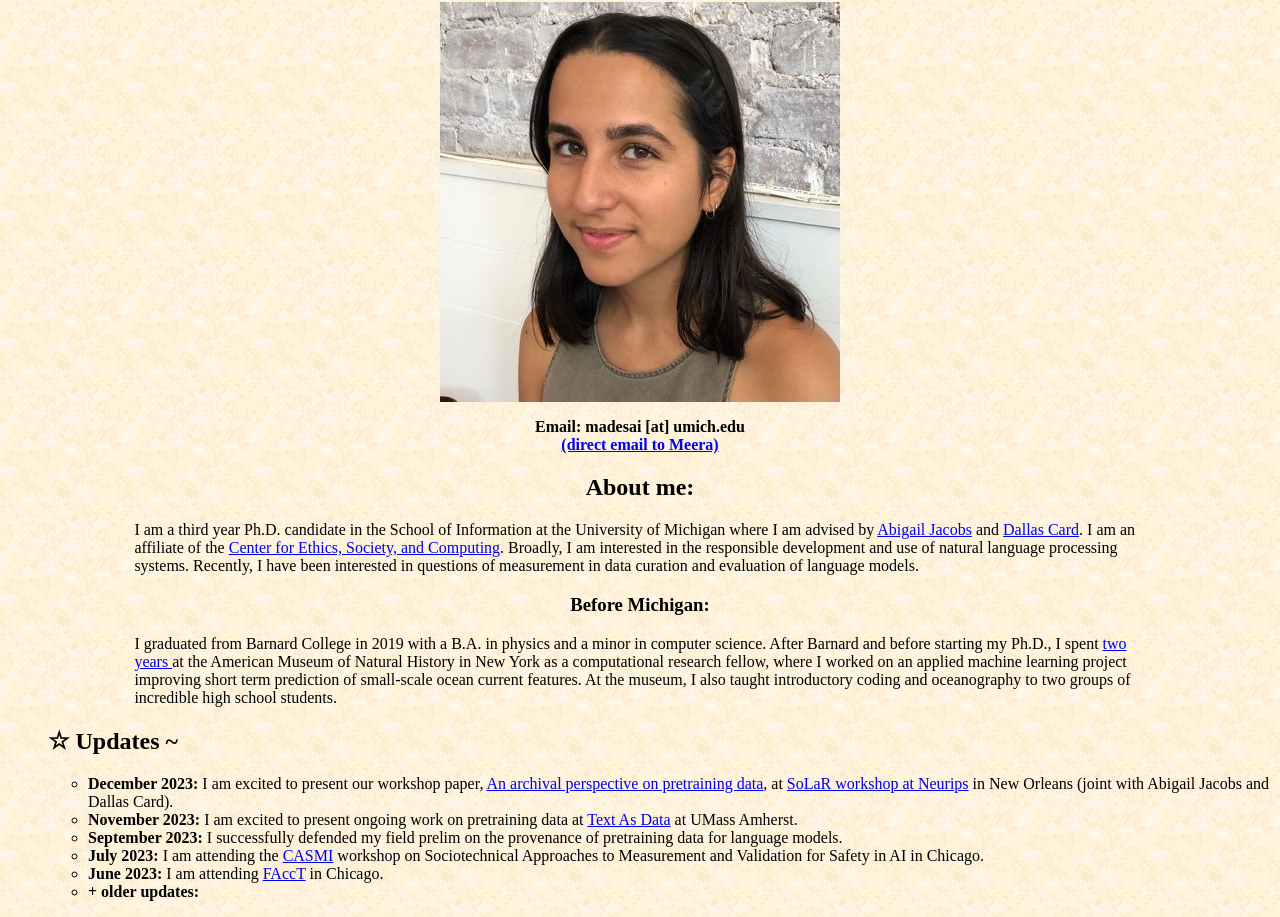
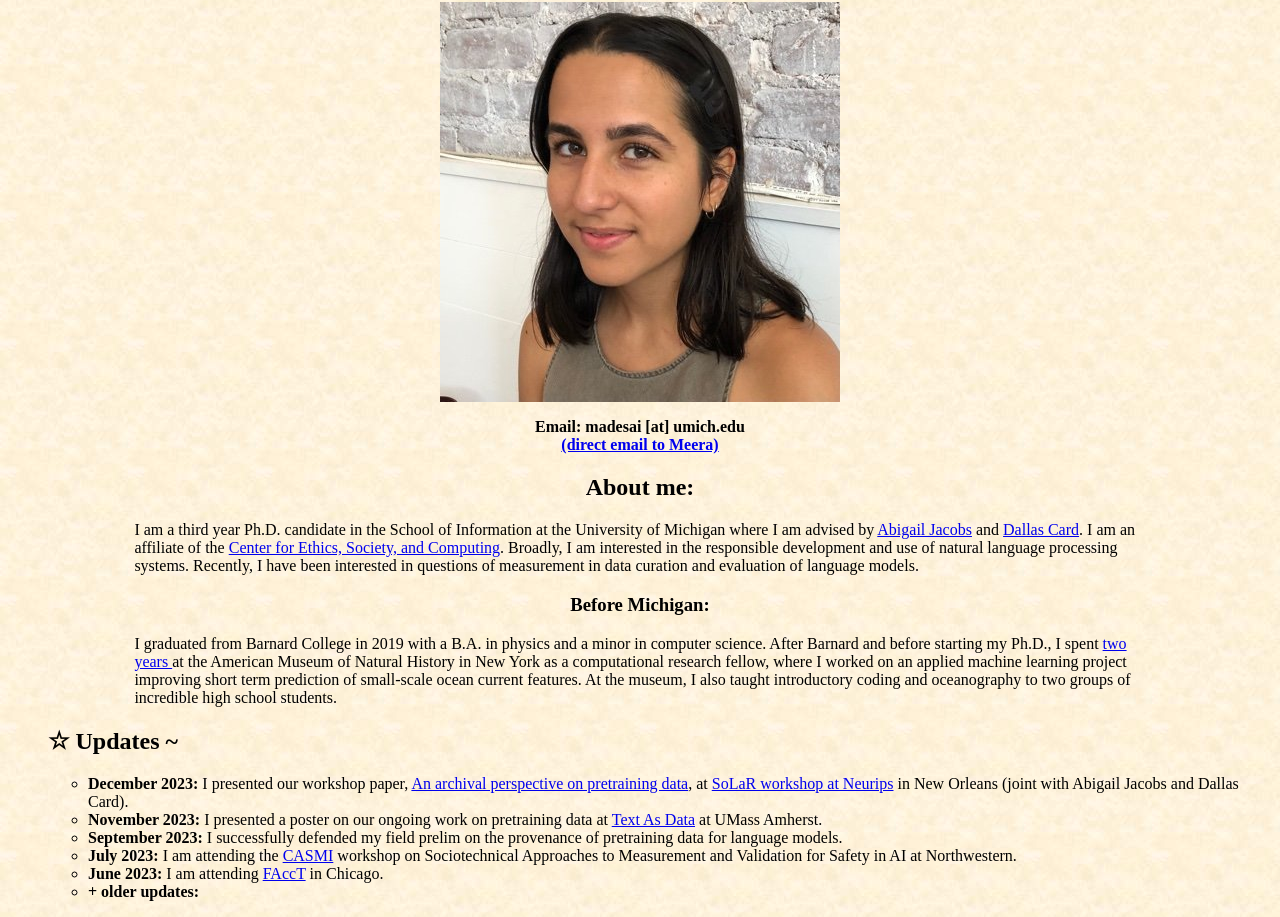
Before and after one commit to madesai22/meera-desai, a plain HTML site: page index.html in a window 1280 px wide. Shown: the part 64-981 px from the top of the page. Drawn offline with Linux system fonts and the light colour scheme.

Commit message:
Update index.html

```diff
--- a/index.html
+++ b/index.html
@@ -49,13 +49,13 @@
 
 </b></b></h2>
 <ul>
-	<li><b>December 2023:</b>  I am excited to present our workshop paper, <a href="https://openreview.net/forum?id=9xhUufywBX">An archival perspective on pretraining data</a>, at <a href="https://solar-neurips.github.io/">SoLaR workshop at Neurips</a> in New Orleans (joint with Abigail Jacobs and Dallas Card). </li>
+	<li><b>December 2023:</b>  I presented our workshop paper, <a href="https://openreview.net/forum?id=9xhUufywBX">An archival perspective on pretraining data</a>, at <a href="https://solar-neurips.github.io/">SoLaR workshop at Neurips</a> in New Orleans (joint with Abigail Jacobs and Dallas Card). </li>
 
-	<li><b>November 2023:</b>  I am excited to present ongoing work on pretraining data at <a href="https://tada2023.org/">Text As Data</a> at UMass Amherst.</li>
+	<li><b>November 2023:</b>  I presented a poster on our ongoing work on pretraining data at <a href="https://tada2023.org/">Text As Data</a> at UMass Amherst.</li>
 
 	<li><b>September 2023:</b> I successfully defended my field prelim on the provenance of pretraining data for language models.</li>
 
-	<li><b>July 2023:</b>  I am attending the <a href="https://casmi.northwestern.edu/">CASMI</a> workshop on Sociotechnical Approaches to Measurement and Validation for Safety in AI in Chicago.</li>
+	<li><b>July 2023:</b>  I am attending the <a href="https://casmi.northwestern.edu/">CASMI</a> workshop on Sociotechnical Approaches to Measurement and Validation for Safety in AI at Northwestern.</li>
 
 	<li><b>June 2023:</b> I am attending <a href="https://facctconference.org/2023/">FAccT</a> in Chicago.</li>
 
```
